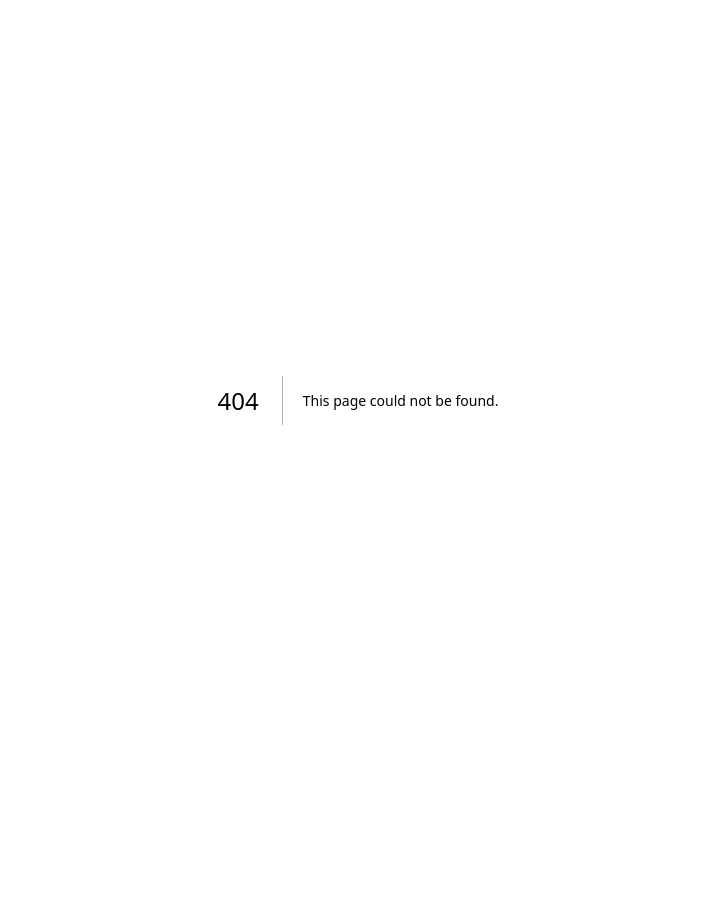
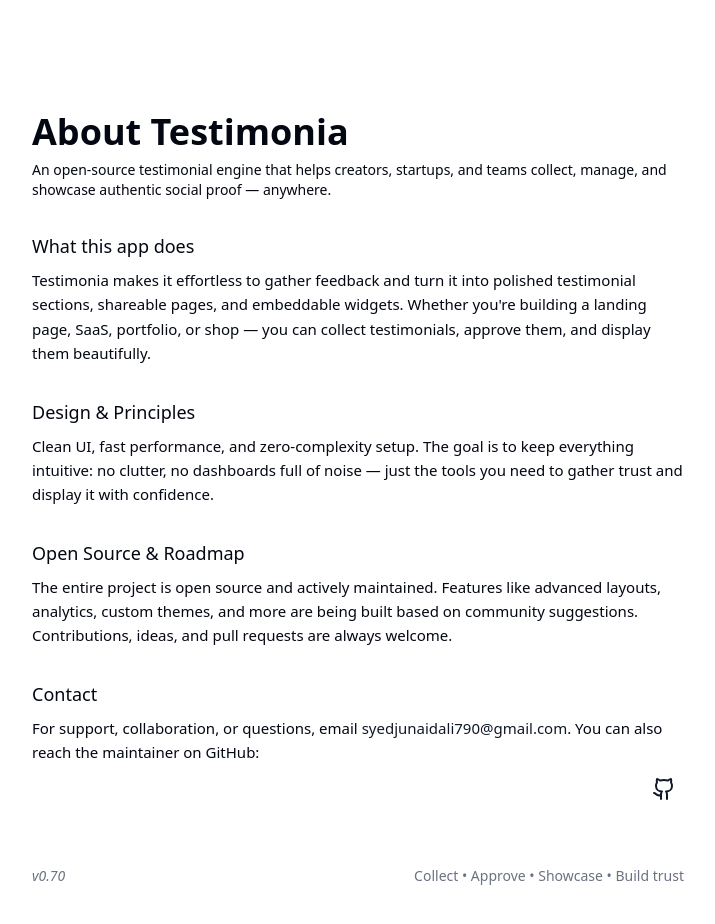
Before and after one commit to SyedJunaidAli1/AI-text-editor, a Next.js app: page /about in a window 1280 px wide. Before the commit this address had no page. Shown: the top 924 px of the page, without its empty margins (282-997 px from the left). Before the commit the page ends 800 px from the top, so only its background shows below. Built offline with nearby package versions, Linux system fonts and the light colour scheme.

Commit message:
about page

```diff
--- /dev/null
+++ b/app/about/page.tsx
@@ -0,0 +1,101 @@
+
+import { Github } from "lucide-react";
+import { Metadata } from "next";
+import Link from "next/link";
+
+export const metadata: Metadata = {
+  title: "About ",
+  description:
+    "",
+};
+const Page = () => {
+  return (
+    <>
+      <section className="min-h-[75vh] w-full mx-auto max-w-175 mt-12 px-4 sm:px-6 py-16">
+        <main className="flex flex-col items-start justify-center gap-8">
+          <header className="w-full">
+            <h1 className="text-3xl sm:text-4xl font-bold">
+              About Testimonia
+            </h1>
+            <p className="mt-2 text-sm">
+              An open-source testimonial engine that helps creators, startups,
+              and teams collect, manage, and showcase authentic social proof —
+              anywhere.
+            </p>
+          </header>
+
+          <div>
+            <h2 className="text-lg font-medium">What this app does</h2>
+            <p className="mt-2 text-[15px] font-medium leading-relaxed">
+              Testimonia makes it effortless to gather feedback and turn it
+              into polished testimonial sections, shareable pages, and
+              embeddable widgets. Whether you're building a landing page, SaaS,
+              portfolio, or shop — you can collect testimonials, approve them,
+              and display them beautifully.
+            </p>
+          </div>
+
+          <div>
+            <h2 className="text-lg font-medium">Design & Principles</h2>
+            <p className="mt-2 text-[15px] font-medium leading-relaxed">
+              Clean UI, fast performance, and zero-complexity setup. The goal is
+              to keep everything intuitive: no clutter, no dashboards full of
+              noise — just the tools you need to gather trust and display it
+              with confidence.
+            </p>
+          </div>
+
+          <div>
+            <h2 className="text-lg font-medium">Open Source & Roadmap</h2>
+            <p className="mt-2 text-[15px] font-medium leading-relaxed">
+              The entire project is open source and actively maintained.
+              Features like advanced layouts, analytics, custom themes, and more
+              are being built based on community suggestions. Contributions,
+              ideas, and pull requests are always welcome.
+            </p>
+          </div>
+
+          <div className="flex flex-col items-end">
+            <div>
+              <h2 className="text-lg font-medium">Contact</h2>
+              <p className="mt-2 text-[15px] font-medium leading-relaxed">
+                For support, collaboration, or questions, email{" "}
+                <Link
+                  href="mailto:syedjunaidali790@gmail.com"
+                  className="text-primary hover:underline"
+                >
+                  syedjunaidali790@gmail.com
+                </Link>
+                . You can also reach the maintainer on GitHub:
+              </p>
+            </div>
+
+            <p className="pt-3 pr-2">
+              <Link
+                href="https://github.com/SyedJunaidAli1"
+                target="_blank"
+                rel="noreferrer"
+                className="text-primary hover:underline font-medium"
+              >
+                <Github />
+              </Link>
+            </p>
+          </div>
+
+          <div className="w-full h-[1px] bg-neutral-50/15" />
+
+          <footer className="flex flex-col sm:flex-row justify-between items-start sm:items-center w-full gap-3">
+            <p className="text-sm font-medium italic text-muted-foreground">
+              v0.70
+            </p>
+            <div className="text-sm text-muted-foreground">
+              <span>Collect • Approve • Showcase • Build trust</span>
+            </div>
+          </footer>
+        </main>
+      </section>
+    </>
+  );
+};
+
+export default Page;
```
